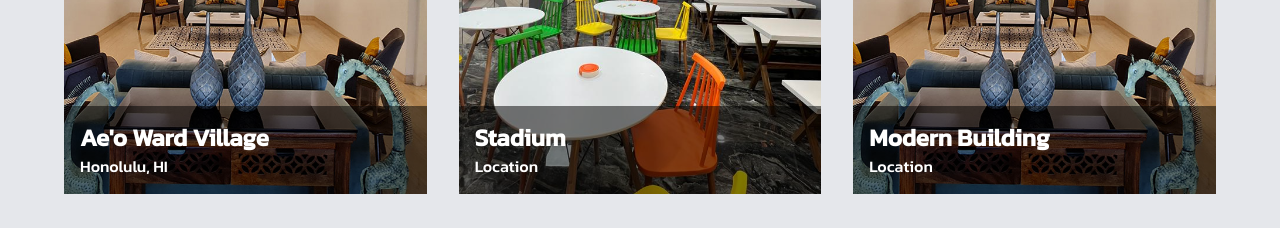
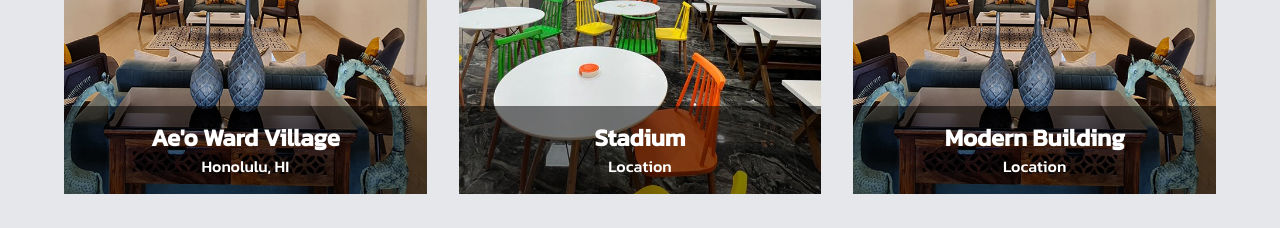
Before and after one commit to AkshayKalamkarr/supremeinfrastructure, a Next.js app: page / in a window 1280 px wide. Shown: the part 1660-1888 px from the top of the page. Built offline with nearby package versions, Linux system fonts and the light colour scheme.

Commit message:
new code

```diff
--- a/components/Portfolio.jsx
+++ b/components/Portfolio.jsx
@@ -57,8 +57,8 @@ const Portfolio = () => {
                         animate={{ opacity: 1, y: 0 }}
                         transition={{ delay: 0.3, duration: 0.6 }}
                     >
-                        <h2 className="text-lg sm:text-xl lg:text-2xl font-bold">Ae'o Ward Village</h2>
-                        <p className="text-xs sm:text-sm lg:text-base">Honolulu, HI</p>
+                        <h2 className="text-lg sm:text-xl lg:text-2xl font-bold md:text-center">Ae'o Ward Village</h2>
+                        <p className="text-xs sm:text-sm lg:text-base md:text-center">Honolulu, HI</p>
                     </motion.div>
                 </Link>
             </motion.div>
@@ -84,8 +84,8 @@ const Portfolio = () => {
                         animate={{ opacity: 1, y: 0 }}
                         transition={{ delay: 0.3, duration: 0.6 }}
                     >
-                        <h2 className="text-lg sm:text-xl lg:text-2xl font-bold">Stadium</h2>
-                        <p className="text-xs sm:text-sm lg:text-base">Location</p>
+                        <h2 className="text-lg sm:text-xl lg:text-2xl font-bold md:text-center">Stadium</h2>
+                        <p className="text-xs sm:text-sm lg:text-base md:text-center">Location</p>
                     </motion.div>
                 </Link>
             </motion.div>
@@ -115,8 +115,8 @@ const Portfolio = () => {
                             animate={{ opacity: 1, y: 0 }}
                             transition={{ delay: 0.3, duration: 0.6 }}
                         >
-                            <h2 className="text-lg sm:text-xl lg:text-2xl font-bold">Modern Building</h2>
-                            <p className="text-xs sm:text-sm lg:text-base">Location</p>
+                            <h2 className="text-lg sm:text-xl lg:text-2xl font-bold md:text-center">Modern Building</h2>
+                            <p className="text-xs sm:text-sm lg:text-base md:text-center">Location</p>
                         </motion.div>
                     </Link>
                 </motion.div>
```
